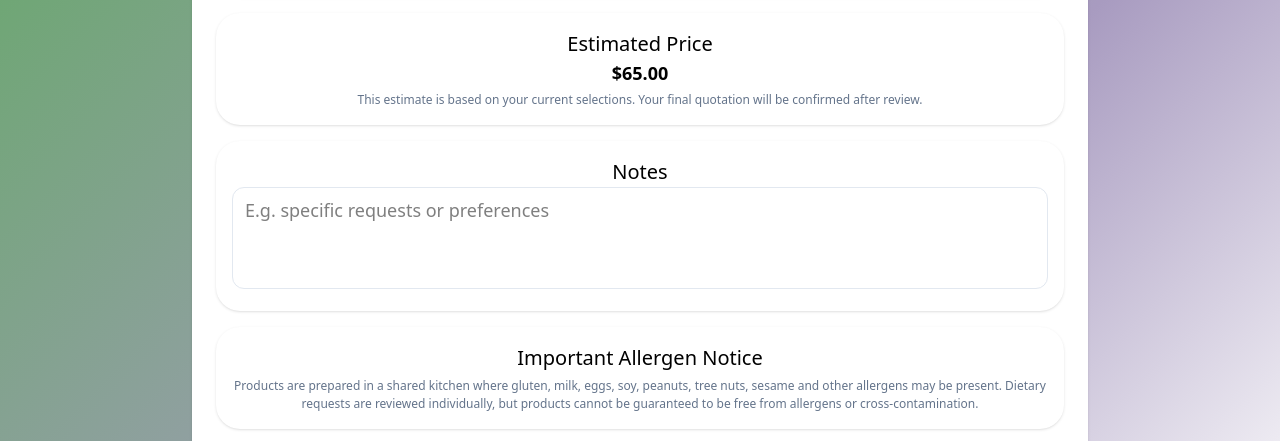
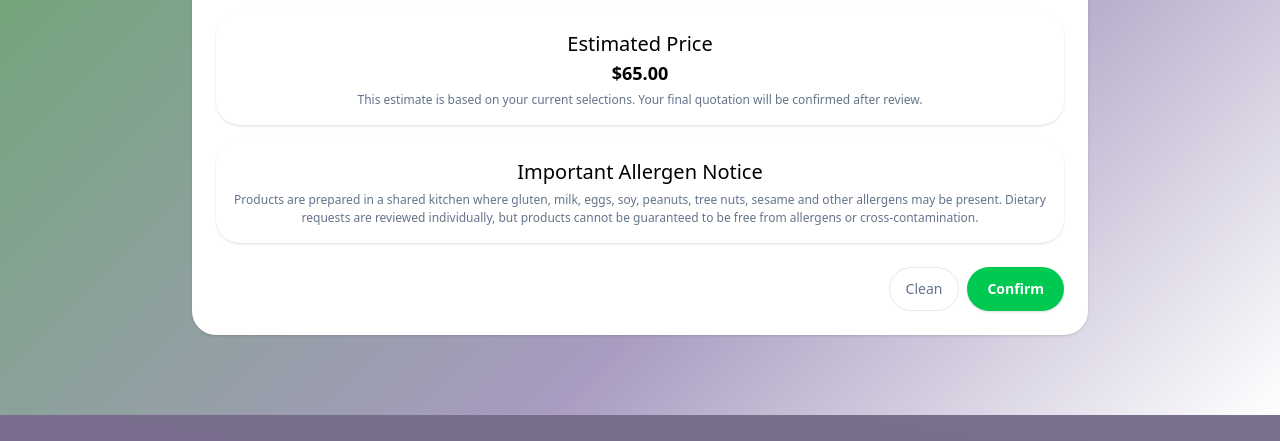
Before and after one commit to KelvinJoelC/earth-mamas-kitchen, an Astro site: page /our-creations/floral-cupcake-bouquets in a window 1280 px wide. Shown: the part 2009-2450 px from the top of the page. Built offline with nearby package versions, Linux system fonts and the light colour scheme; Astro itself is replaced by a stand-in of ours.

Commit message:
fix: remove legacy preorder notes field

```diff
--- a/src/browser/preorder-form.js
+++ b/src/browser/preorder-form.js
@@ -253,12 +253,6 @@ function collectSelections(form, config) {
     };
   });
 
-  const notes = getControl(form, 'notes')?.value.trim();
-  if (notes) {
-    selections.notes = notes;
-    labels.notes = { label: 'Notes', value: notes };
-  }
-
   return { selections, labels };
 }
 
--- a/src/pages/our-creations/[slug].astro
+++ b/src/pages/our-creations/[slug].astro
@@ -172,18 +172,6 @@ const preorderConfigJson = JSON.stringify(preorderConfig);
           <PreOrderFeaturesSelector offering={offering} />
         </div>
 
-        <div class="surface-card">
-          <label for="preorder-notes" class="form-label">Notes</label>
-          <textarea
-            id="preorder-notes"
-            name="notes"
-            rows="3"
-            maxlength="150"
-            placeholder="E.g. specific requests or preferences"
-            class="form-control form-control--soft text-lg resize-none"
-          ></textarea>
-        </div>
-
         <div class="surface-card col-span-full">
           <h3 class="form-label">Important Allergen Notice</h3>
           <p
```
